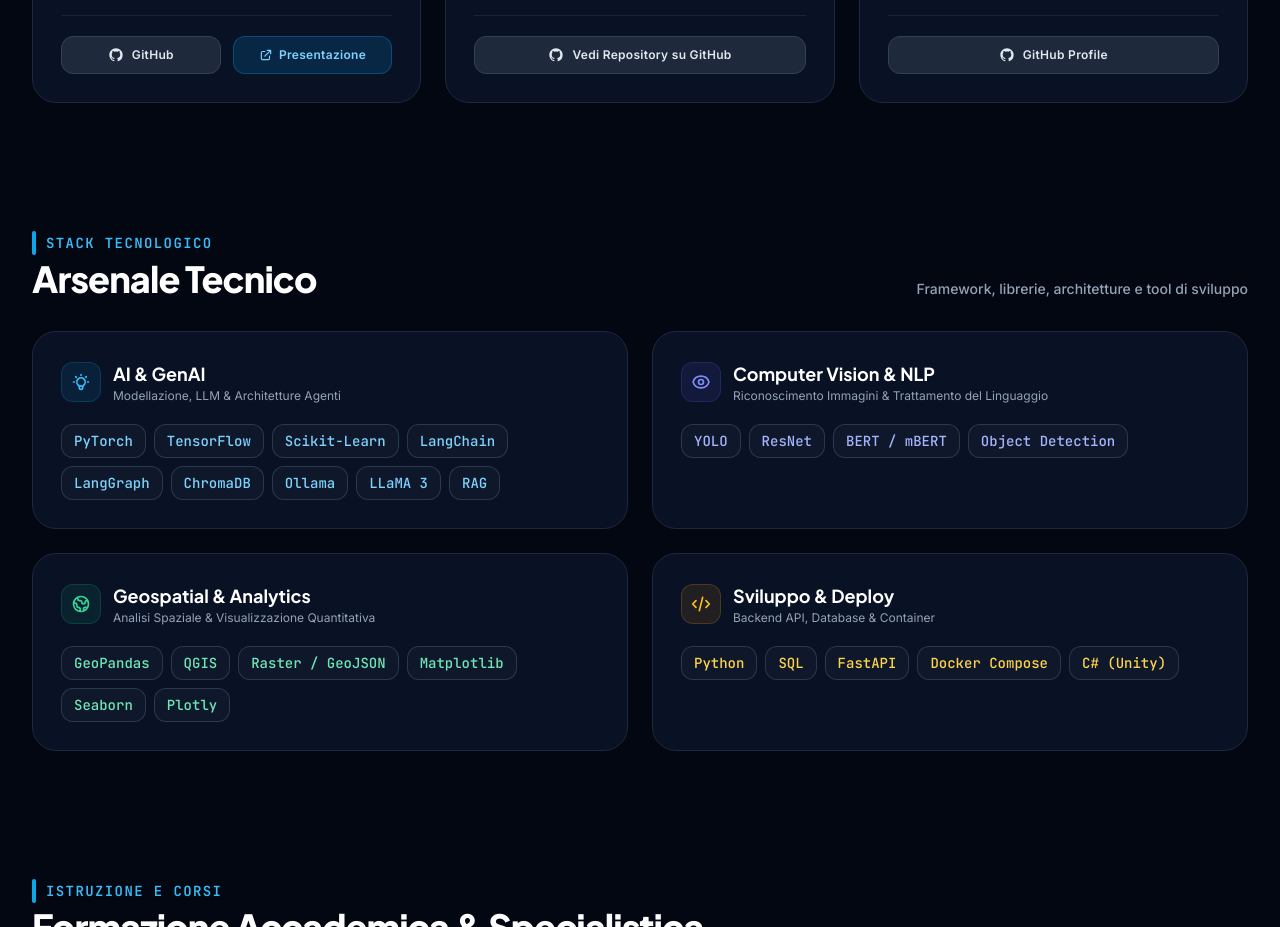
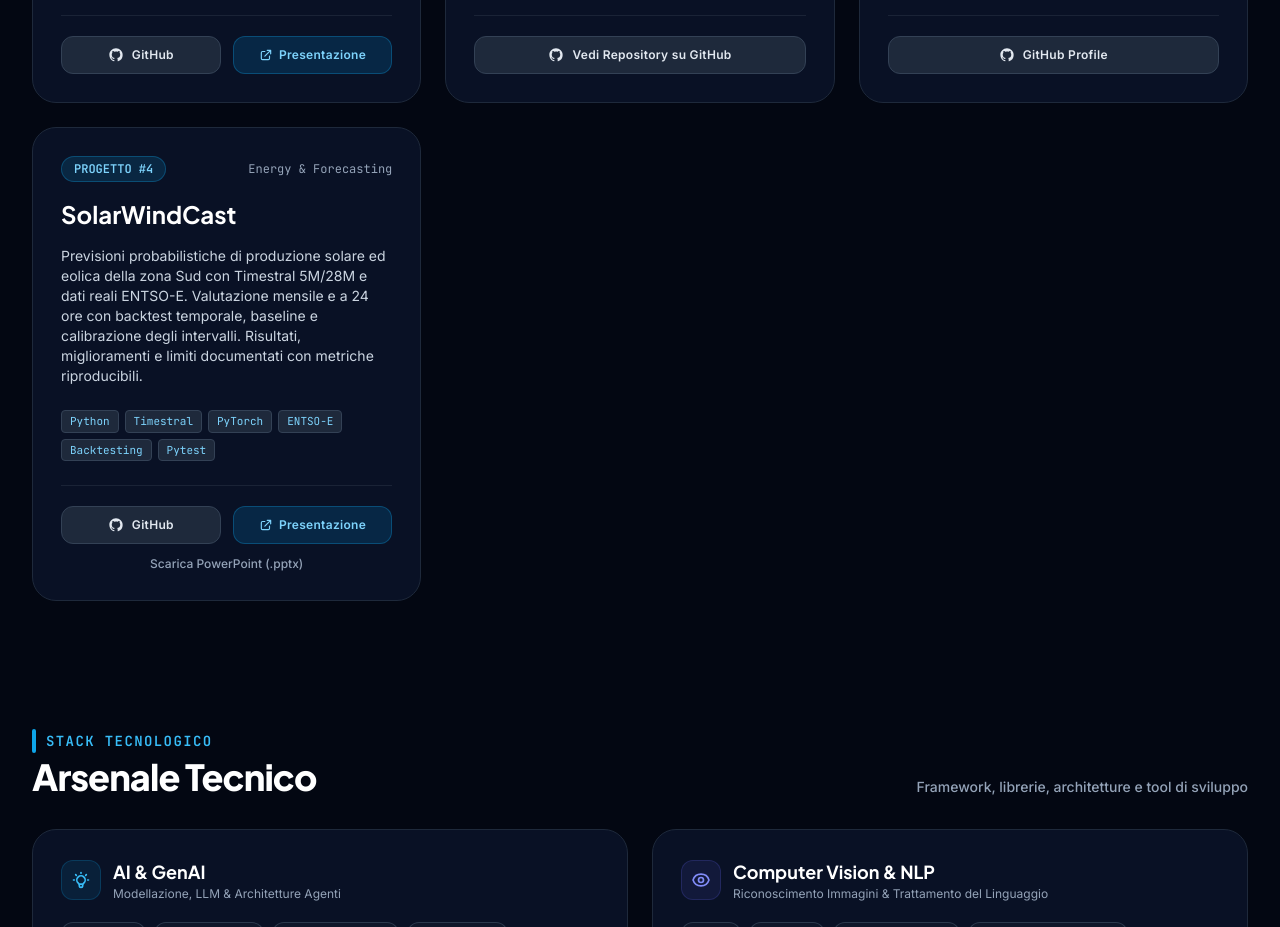
Before and after one commit to FoggettiAntonello/FoggettiAntonello.github.io, a plain HTML site: page index.html in a window 1280 px wide. Shown: the part 3240-4167 px from the top of the page. Drawn offline with nearby package versions, Linux system fonts and the light colour scheme.

Commit message:
Add SolarWindCast project and thirteen-slide presentation

```diff
--- a/index.html
+++ b/index.html
@@ -652,6 +652,50 @@
           </div>
         </div>
 
+        <!-- PROGETTO 4: SolarWindCast -->
+        <div class="flex flex-col justify-between p-6 sm:p-7 rounded-3xl bg-[#0b1329]/90 border border-slate-800 hover:border-brand-500/50 transition-all glow-card group relative">
+          <div class="space-y-4">
+
+            <div class="flex items-center justify-between">
+              <span class="px-3 py-1 rounded-full text-xs font-bold font-mono bg-brand-500/15 text-brand-300 border border-brand-500/30">
+                PROGETTO #4
+              </span>
+              <span class="text-xs font-mono text-slate-400">Energy &amp; Forecasting</span>
+            </div>
+
+            <h3 class="font-heading text-xl sm:text-2xl font-bold text-white group-hover:text-brand-300 transition-colors">
+              SolarWindCast
+            </h3>
+
+            <p class="text-xs sm:text-sm text-slate-300 leading-relaxed">
+              Previsioni probabilistiche di produzione solare ed eolica della zona Sud con Timestral 5M/28M e dati reali ENTSO-E. Valutazione mensile e a 24 ore con backtest temporale, baseline e calibrazione degli intervalli. Risultati, miglioramenti e limiti documentati con metriche riproducibili.
+            </p>
+
+            <!-- Tags -->
+            <div class="flex flex-wrap gap-1.5 pt-2">
+              <span class="px-2 py-0.5 rounded text-[11px] font-mono bg-slate-800 text-brand-300 border border-slate-700">Python</span>
+              <span class="px-2 py-0.5 rounded text-[11px] font-mono bg-slate-800 text-brand-300 border border-slate-700">Timestral</span>
+              <span class="px-2 py-0.5 rounded text-[11px] font-mono bg-slate-800 text-brand-300 border border-slate-700">PyTorch</span>
+              <span class="px-2 py-0.5 rounded text-[11px] font-mono bg-slate-800 text-brand-300 border border-slate-700">ENTSO-E</span>
+              <span class="px-2 py-0.5 rounded text-[11px] font-mono bg-slate-800 text-brand-300 border border-slate-700">Backtesting</span>
+              <span class="px-2 py-0.5 rounded text-[11px] font-mono bg-slate-800 text-brand-300 border border-slate-700">Pytest</span>
+            </div>
+          </div>
+
+          <!-- Project Actions -->
+          <div class="mt-6 pt-5 border-t border-slate-800/80 flex flex-wrap items-center gap-3">
+            <a href="https://github.com/FoggettiAntonello/SolarWindCast" target="_blank" rel="noopener noreferrer" class="flex-1 inline-flex items-center justify-center gap-2 px-3 py-2.5 rounded-xl bg-slate-800 hover:bg-slate-700 text-slate-200 hover:text-white text-xs font-semibold tracking-wide border border-slate-700 transition-colors">
+              <svg class="w-4 h-4" fill="currentColor" viewBox="0 0 24 24"><path fill-rule="evenodd" clip-rule="evenodd" d="M12 2C6.477 2 2 6.484 2 12.017c0 4.425 2.865 8.18 6.839 9.504.5.092.682-.217.682-.483 0-.237-.008-.868-.013-1.703-2.782.605-3.369-1.343-3.369-1.343-.454-1.158-1.11-1.466-1.11-1.466-.908-.62.069-.608.069-.608 1.003.07 1.53 1.032 1.53 1.032.892 1.53 2.341 1.088 2.91.832.092-.647.35-1.088.636-1.338-2.22-.253-4.555-1.113-4.555-4.951 0-1.093.39-1.988 1.029-2.688-.103-.253-.446-1.272.098-2.65 0 0 .84-.27 2.75 1.026A9.564 9.564 0 0112 6.844c.85.004 1.705.115 2.504.337 1.909-1.296 2.747-1.027 2.747-1.027.546 1.379.202 2.398.1 2.651.64.7 1.028 1.595 1.028 2.688 0 3.848-2.339 4.695-4.566 4.943.359.309.678.92.678 1.855 0 1.338-.012 2.419-.012 2.747 0 .268.18.58.688.482A10.019 10.019 0 0022 12.017C22 6.484 17.522 2 12 2z"/></svg>
+              <span>GitHub</span>
+            </a>
+            <a href="documents/solarwindcast/PresentazioneSolarWindCast.pdf" target="_blank" rel="noopener noreferrer" class="flex-1 inline-flex items-center justify-center gap-1.5 px-3 py-2.5 rounded-xl bg-brand-600/20 hover:bg-brand-600/30 text-brand-300 hover:text-brand-200 text-xs font-semibold tracking-wide border border-brand-500/30 transition-colors">
+              <svg class="w-3.5 h-3.5" fill="none" stroke="currentColor" viewBox="0 0 24 24"><path stroke-linecap="round" stroke-linejoin="round" stroke-width="2" d="M10 6H6a2 2 0 00-2 2v10a2 2 0 002 2h10a2 2 0 002-2v-4M14 4h6m0 0v6m0-6L10 14"></path></svg>
+              <span>Presentazione</span>
+            </a>
+            <a href="documents/solarwindcast/PresentazioneSolarWindCast.pptx" download class="basis-full text-center text-xs font-medium text-slate-400 hover:text-brand-300 transition-colors">Scarica PowerPoint (.pptx)</a>
+          </div>
+        </div>
+
       </div>
 
     </section>
```
Also changed, not shown: 2 other files.
